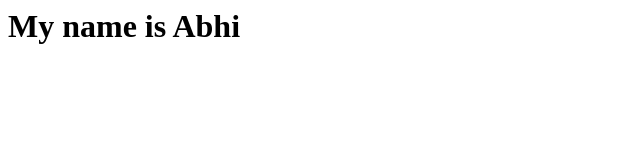
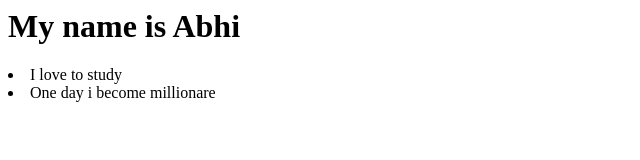
Before and after one commit to Abhishek-kr61/Localrepo, a plain HTML site: page index.html in a window 1280 px wide. Shown: the whole page, without its empty margins (0-640 px from the left). Drawn offline with Linux system fonts and the light colour scheme.

Commit message:
Upadating both html and css

```diff
--- a/index.html
+++ b/index.html
@@ -1 +1,5 @@
 <h1>My name is Abhi</h1>
+<div>
+    <li>I love to study</li>
+    <li>One day i become millionare</li>
+</div>
```
Also changed, not shown: 1 other file.
